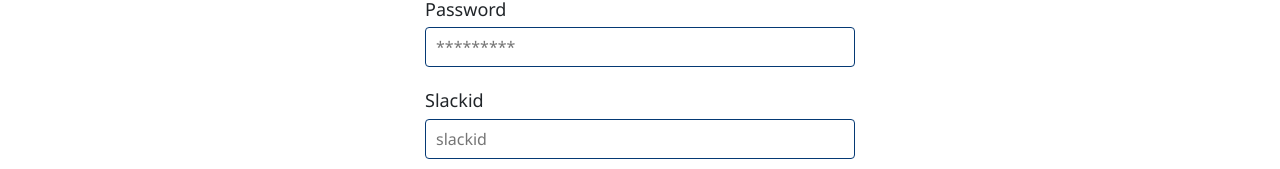
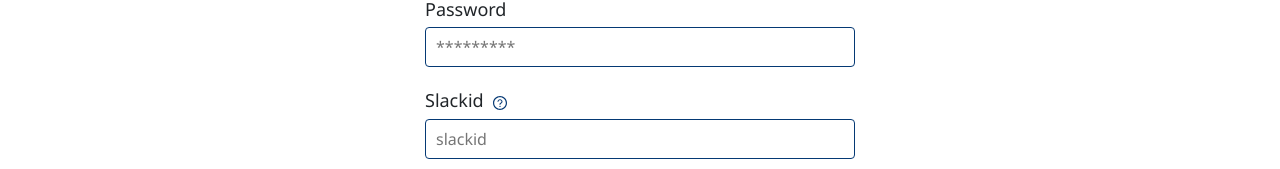
Before and after one commit to omerffaruk/Goal-app-CYF-final-project-1, a React (Create React App) app in the folder client/: page /signup in a window 1280 px wide. Shown: the part 494-663 px from the top of the page. Built offline with nearby package versions, Linux system fonts and the light colour scheme.

Commit message:
feat:Add question mark for slackid

```diff
--- a/client/src/pages/Home.css
+++ b/client/src/pages/Home.css
@@ -1,9 +1,8 @@
-
 /* ------------ Variables -------------*/
 :root {
 	--main-bg-color: #fff;
 	--login-card-bg-color: rgb(255, 255, 255);
-	--header-bcg-color: #4B73B5;
+	--header-bcg-color: #4b73b5;
 	--linear-bg: -webkit-linear-gradient(left, #505e8d, #4298fa);
 	--primary-color: #053974;
 	--hover-primary-color: #fcfafa;
@@ -261,6 +260,14 @@
 
 .label-ctn {
 	padding-bottom: 0.3em;
+}
+.slackid-container {
+	display: flex;
+	align-items: center;
+}
+.slackid-container .question-mark {
+	cursor: pointer;
+	width: 2rem;
 }
 
 .form-field {
--- a/client/src/pages/SignUp.js
+++ b/client/src/pages/SignUp.js
@@ -8,7 +8,7 @@
 	handleServerMessage,
 } from "../utils/validationFunctions";
 import { Link } from "react-router-dom";
-
+import { AiOutlineQuestionCircle } from "react-icons/ai";
 import Popup from "./Components/Popup";
 import { headers } from "../utils/generalPostObjects";
 import fetchData from "../utils/fetchData";
@@ -23,9 +23,11 @@
 	const [missingValidEmailMessage, setMissingValidEmailMessage] = useState("");
 	const [missingValidPassword, setMissingValidPassword] = useState(false);
 	const [missingValidUsername, setMissingValidUsername] = useState(false);
-	const [missingValidUsernameMessage, setMissingValidUsernameMessage] = useState("");
+	const [missingValidUsernameMessage, setMissingValidUsernameMessage] =
+		useState("");
 	const [missingValidSlackid, setMissingValidSlackid] = useState(false);
-	const [missingValidSlackidMessage, setMissingValidSlackidMessage] = useState("");
+	const [missingValidSlackidMessage, setMissingValidSlackidMessage] =
+		useState("");
 	const createNewAccount = (e) => {
 		e.preventDefault();
 		const methodObj = {
@@ -173,8 +175,14 @@
 						</div>
 					</div>
 					<div className="form-field">
-						<div className="label-ctn">
+						<div
+							className="label-ctn slackid-container"
+							title="Find your Slackid"
+						>
 							<label htmlFor="slackid">Slackid</label>
+							<Link to="/about">
+								<AiOutlineQuestionCircle className="question-mark" />
+							</Link>
 						</div>
 						<input
 							type="text"
```
